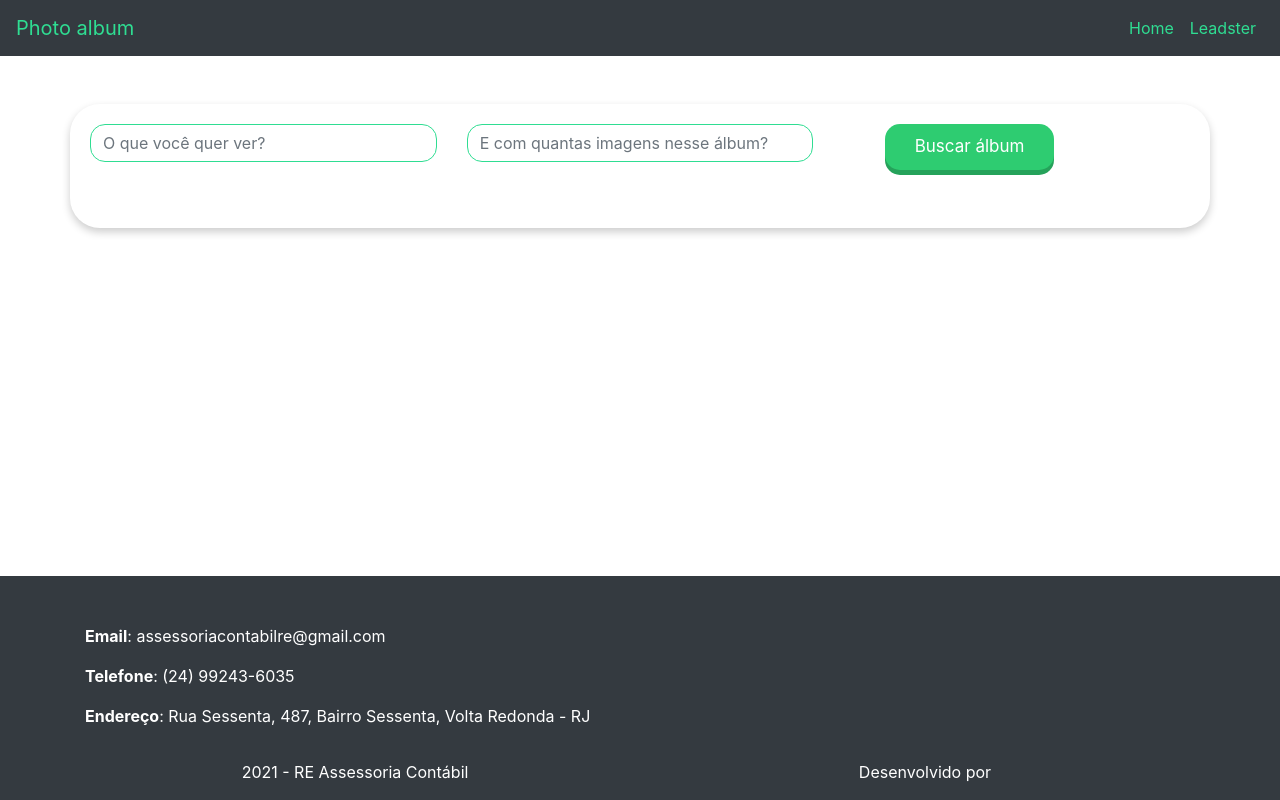
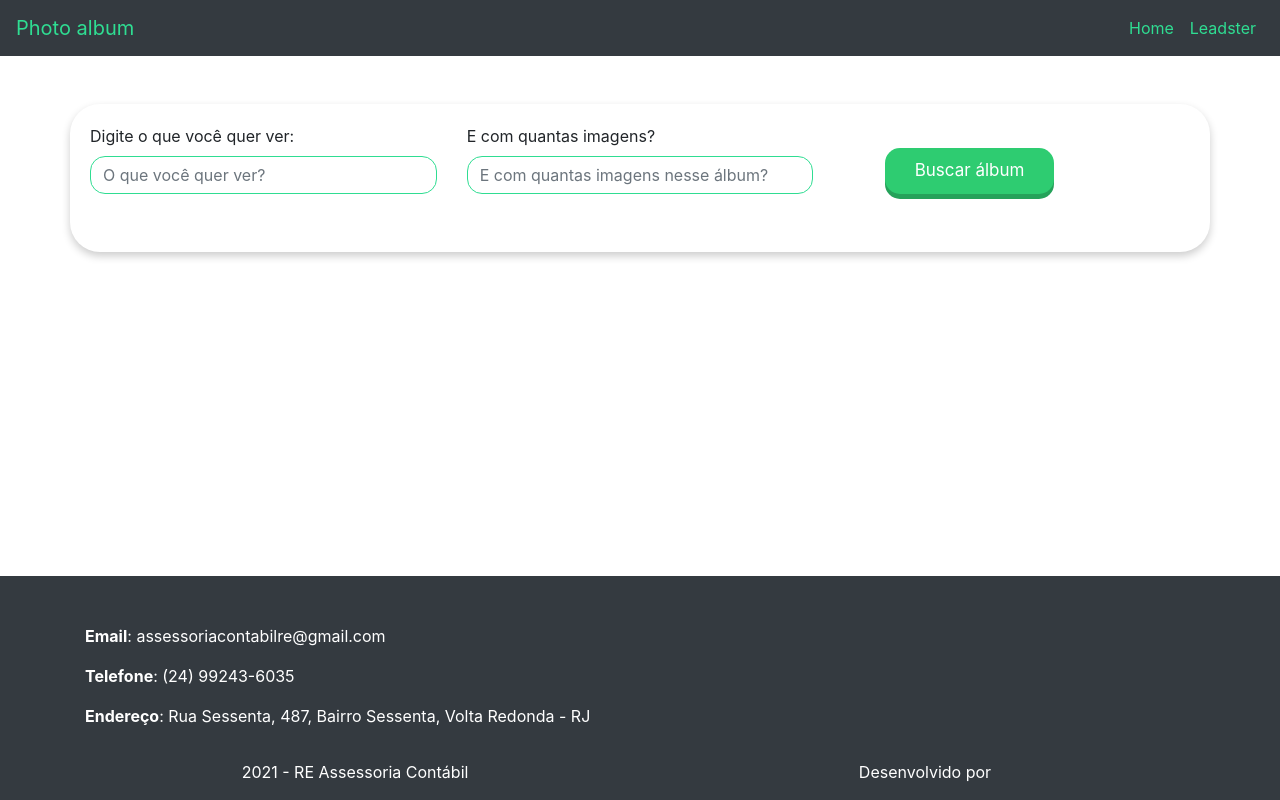
Before and after one commit to Jaumz/Photo-album, a React (Create React App) app: page / in a window 1280 px wide. Built offline with nearby package versions, Linux system fonts and the light colour scheme.

Commit message:
pexels update

```diff
--- a/src/googlepexel.js
+++ b/src/googlepexel.js
@@ -34,26 +34,46 @@ function GooglePexel() {
       <form onSubmit={handleSubmit}>
         <div className="row">
           <div className="col-12 col-md-4 col-lg-4 mb-2">
-                    <input onChange={handleChange} className="AutoFocus form-control" placeholder="O que você quer ver?" type="text" />
+            <label>Digite o que você quer ver:</label>
+            <input
+              onChange={handleChange}
+              className="AutoFocus form-control"
+              placeholder="O que você quer ver?"
+              type="text"
+            />
           </div>
           <div className="col-12 col-md-4 col-lg-4 mb-2">
-                    <input onChange={quant_img} name="deliveryNumber" className="AutoFocus form-control" placeholder="E com quantas imagens nesse álbum?" type="text" />
+            <label>E com quantas imagens?</label>
+            <input
+              onChange={quant_img}
+              name="deliveryNumber"
+              className="AutoFocus form-control"
+              placeholder="E com quantas imagens nesse álbum?"
+              type="text"
+            />
           </div>
-                <div className="col-md-4 col-lg-3 text-center mb-2">
-                    <button type="submit" value="Search">Buscar álbum</button>
+          <div className="col-md-4 col-lg-3 text-center mt-4 mb-2">
+            <button type="submit" value="Search">
+              Buscar álbum
+            </button>
           </div>
         </div>
         <div class="row">
-                    {result.map(search => (
+          {result.map((search) => (
             <div className="col-sm-4">
               <div class="mt-2">
-                                <img class="col-lg-10 mt-2 mb-2" variant="top" src={search.src.landscape} alt={search.photographer} />
+                <img
+                  class="col-lg-10 mt-2 mb-2"
+                  variant="top"
+                  src={search.src.landscape}
+                  alt={search.photographer}
+                />
               </div>
             </div>
           ))}
         </div>
       </form>
-    )
+    );
 }
 
 export default GooglePexel
```
Lines whose indentation alone changed are shown as unchanged.
